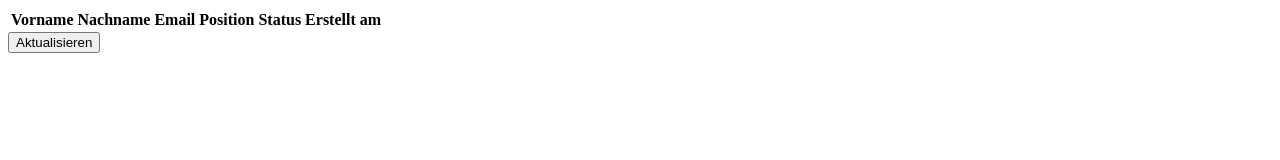
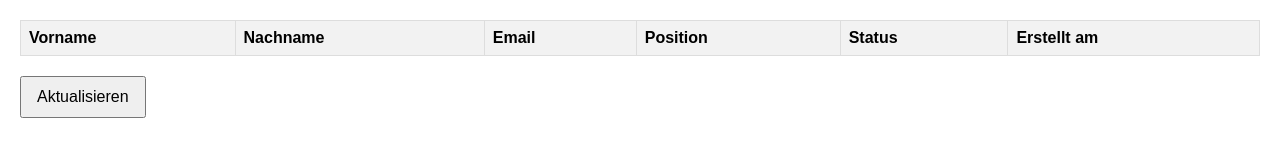
Before and after one commit to Marga-Lensen/backend-collab-project, a plain HTML site: page frontend/index.html in a window 1280 px wide. Drawn offline with Linux system fonts and the light colour scheme; no server answers.

Commit message:
im frontend config.js erstellt und in html script eingefügt für Anpassung des aktuell gebrauchten PORTs

```diff
--- /dev/null
+++ b/frontend/config.js
@@ -0,0 +1,7 @@
+// config.js – manuell pflegbare Datei für das Frontend
+
+// 🛠️ Diese URL muss ggf. angepasst werden, je nach PORT in eurer .env
+// Beispiel: Wenn im Backend .env steht PORT=3001, dann:
+// const API_BASE_URL = "http://localhost:3001";
+
+const API_BASE_URL = "http://localhost:5000";
--- a/frontend/index.html
+++ b/frontend/index.html
@@ -1,10 +1,34 @@
 <!DOCTYPE html>
 <html lang="en">
   <head>
-    <meta charset="UTF-8">
-    <meta name="viewport" content="width=device-width, initial-scale=1.0">
+    <meta charset="UTF-8" />
+    <meta name="viewport" content="width=device-width, initial-scale=1.0" />
     <title>Bewerbungsarchiv</title>
-    <style></style>
+    <style>
+      body {
+        font-family: Arial, sans-serif;
+        margin: 20px;
+      }
+      table {
+        width: 100%;
+        border-collapse: collapse;
+      }
+      th,
+      td {
+        border: 1px solid #ddd;
+        padding: 8px;
+        text-align: left;
+      }
+      th {
+        background-color: #f2f2f2;
+      }
+      button {
+        margin-top: 20px;
+        padding: 10px 15px;
+        font-size: 16px;
+        cursor: pointer;
+      }
+    </style>
   </head>
   <body>
     <table>
@@ -22,19 +46,22 @@
     </table>
     <button>Aktualisieren</button>
 
+    <!-- Erst config laden, dann eigenes Script -->
+    <script src="config.js"></script>
     <script>
       const tbody = document.querySelector("tbody");
       const button = document.querySelector("button");
 
       button.addEventListener("click", async () => {
         try {
-            const response = await fetch("http://localhost:5000/bewerbungen");
+          // const response = await fetch("http://localhost:5000/bewerbungen");
+          const response = await fetch(`${API_BASE_URL}/bewerbungen`);
           const data = await response.json();
           console.log(data);
 
           tbody.innerHTML = "";
 
-            data.forEach(bewerbung => {
+          data.forEach((bewerbung) => {
             const tr = document.createElement("tr");
             tr.innerHTML = `
                 <td>${bewerbung.vorname}</td>
@@ -56,6 +83,5 @@
         button.click();
       });
     </script>
-
   </body>
 </html>
```
Lines whose indentation alone changed are shown as unchanged.
